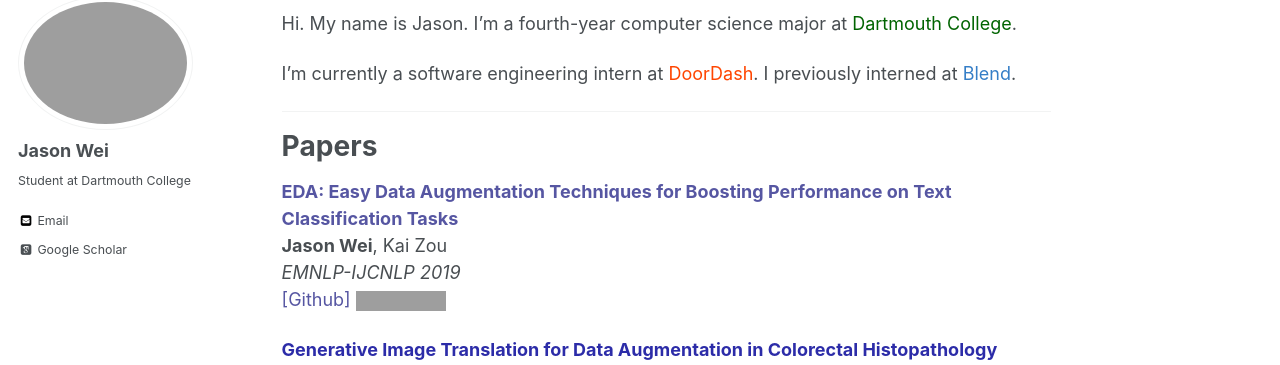
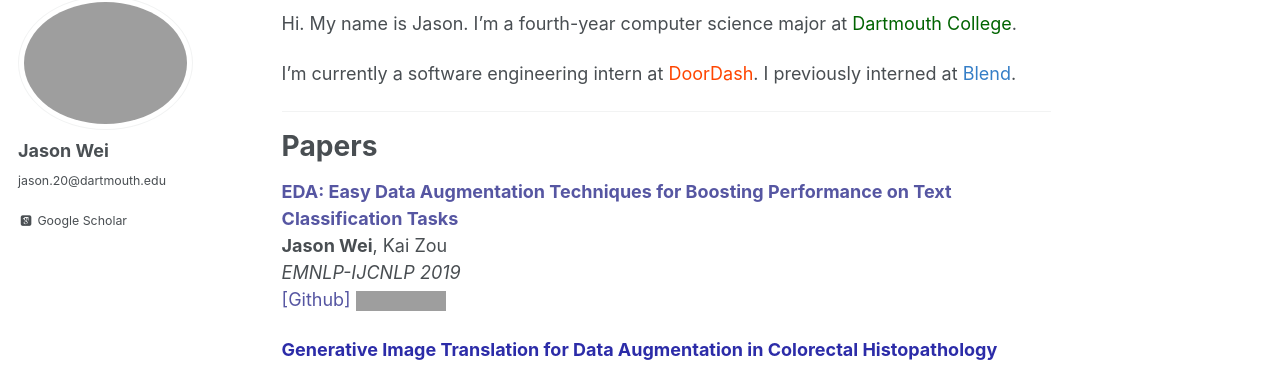
Before and after one commit to jasonwei20/jasonwei20.github.io, a Jekyll site: the page built from _pages/about.md, in a window 1280 px wide. Shown: the part 122-487 px from the top of the page. Built offline with Jekyll 4.4.1, drawn with Linux system fonts in a browser that asks for light colours; some web fonts are replaced; grey boxes are pictures that could not be loaded.

Commit message:
explicit email

```diff
--- a/_config.yml
+++ b/_config.yml
@@ -80,11 +80,11 @@ analytics:
 author:
   name             : "Jason Wei"
   avatar           : "me.jpg"
-  bio              : "Student at Dartmouth College"
+  bio              : "jason.20@dartmouth.edu"
   location         :
   employer         :
   googlescholar    : "https://scholar.google.com/citations?user=wA5TK_0AAAAJ&hl=en"
-  email            : "jason.weng.wei@gmail.com"
+  email            :
   uri              :
   bitbucket        :
   codepen          :
```
